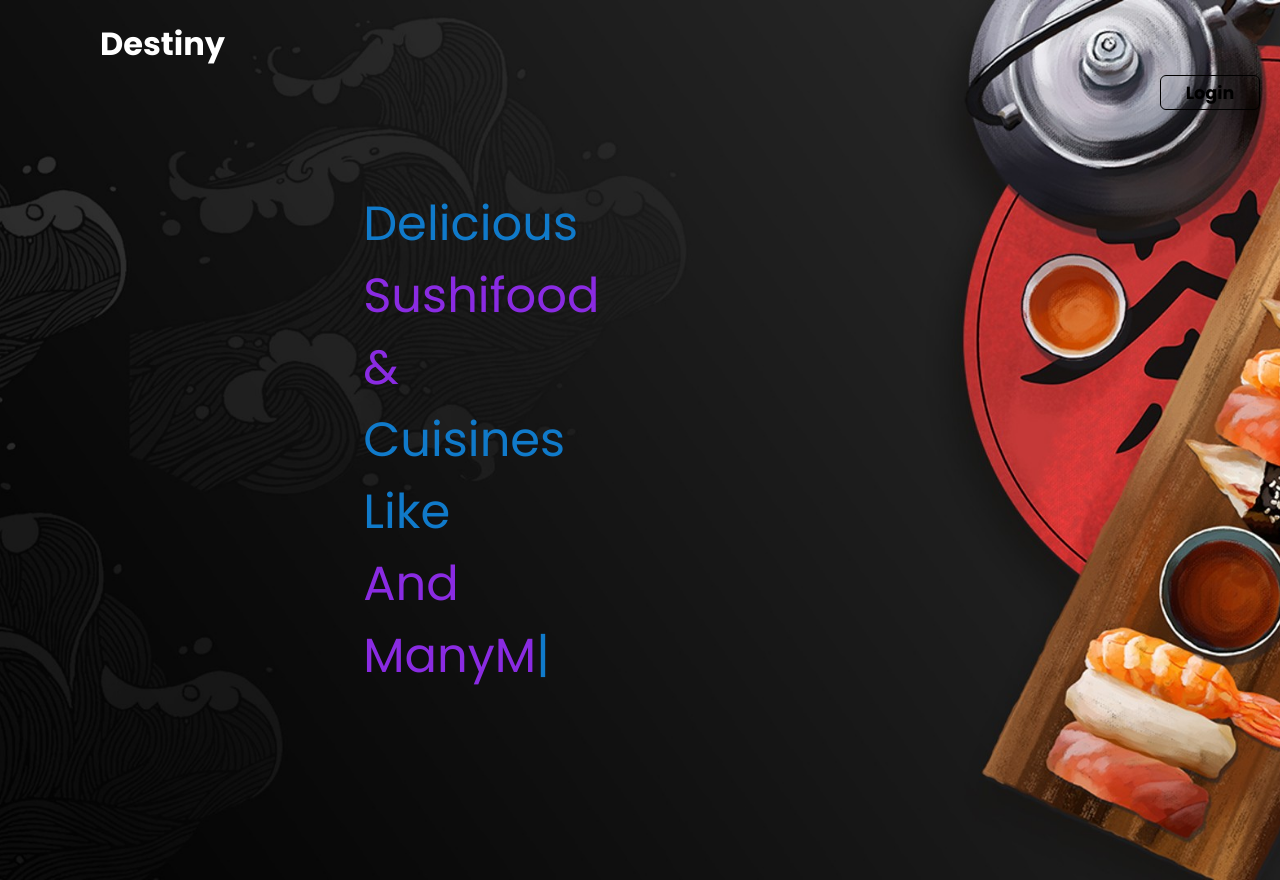
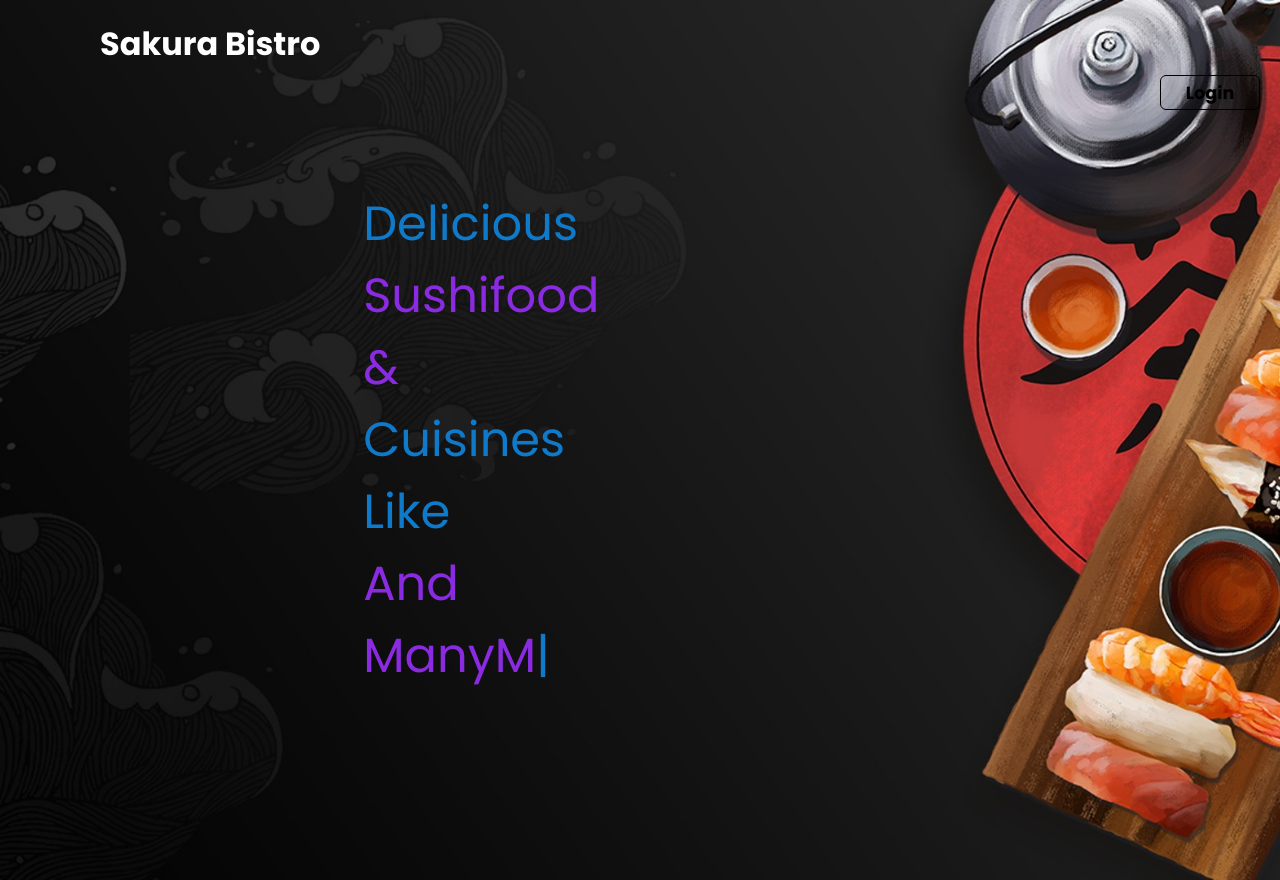
Before and after one commit to Rohan5050/project_nexus, a website: page index.html in a window 1280 px wide. Drawn offline with nearby package versions, Linux system fonts and the light colour scheme.

Commit message:
Final Commit

```diff
--- a/index.html
+++ b/index.html
@@ -11,7 +11,7 @@
 </head>
 <body>
     <header>
-        <h2 class="logo">Destiny</h2>
+        <h2 class="logo">Sakura Bistro</h2>
         <nav class="navigation">
             <a class="li" href="#">Home</a>
             <a class="li" href="#">About Us</a>
```
